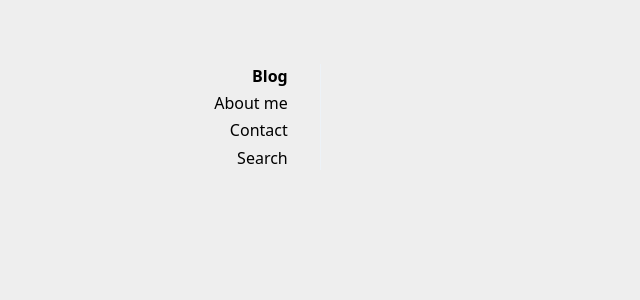
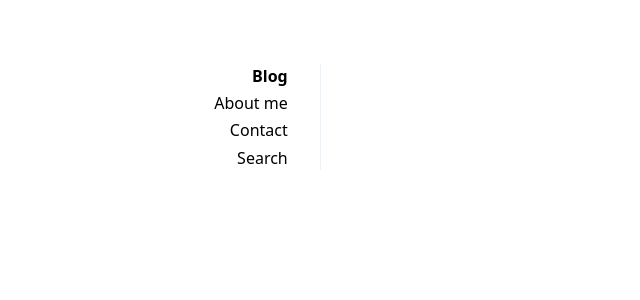
Before and after one commit to konradrydzak/konradrydzak.github.io, a Jekyll site: the page built from docs/index.md, in a window 1280 px wide. Shown: the top 300 px of the page, without its empty margins (0-640 px from the left). Built offline with Jekyll 4.4.1, drawn with Linux system fonts in a browser that asks for light colours.

Commit message:
Revert "Change scss for lesss contrast on page"
This reverts commit 6afca12b3680c1778eff8cfa4b3798a5e3cb182e.

```diff
--- a/docs/_sass/_main.scss
+++ b/docs/_sass/_main.scss
@@ -1,6 +1,6 @@
 *,:after,:before {
 	box-sizing:border-box;
-	background-color: rgb(238, 238, 238);
+	background-color:inherit;
 	color:inherit;
 	margin:0;
 	padding:0;
@@ -12,7 +12,7 @@ body {
     text-rendering: optimizeLegibility;
 	line-height:1.5;
 	font-size: 1rem;
-	color: rgb(68, 68, 68);
+	color: rgb(22, 23, 26);
 }
 
 nav ul {
```
